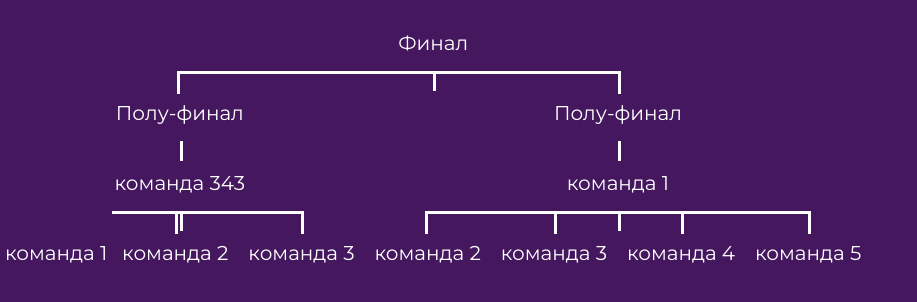
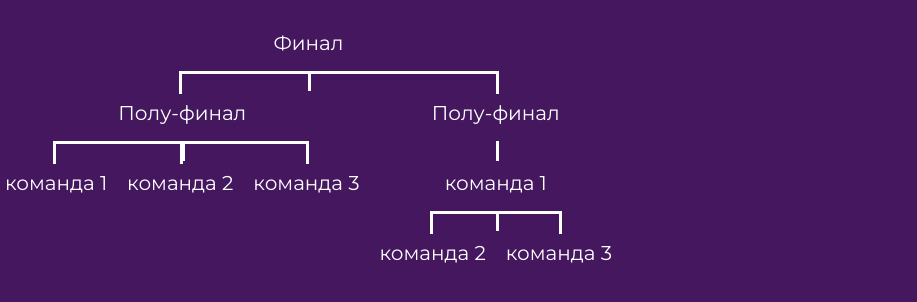
Before and after one commit to E314-byte/E314-byte.github.io, a plain HTML site: page index.html in a window 1280 px wide. Shown: the whole page, without its empty margins (0-917 px from the left). Drawn offline with Linux system fonts and the light colour scheme.

Commit message:
Update index.html

```diff
--- a/index.html
+++ b/index.html
@@ -19,16 +19,13 @@
                     <div class="positions">Полу-финал</div>
                     <ul>
                         <li>
-                            <div class="positions">команда 343</div>
-                            <ul>
-                                <div class="positions">команда 1</div>
+                            <div class="positions">команда 1</div>
+                            <li>
+                                <div class="positions">команда 2</div>
                                 <li>
-                                    <div class="positions">команда 2</div>
-                                    <li>
-                                        <div class="positions">команда 3</div>
-                                    </li>
+                                    <div class="positions">команда 3</div>
                                 </li>
-                            </ul>
+                            </li>
 
                         </li>
                     </ul>
@@ -44,12 +41,6 @@
                                     <li>
                                         <div class="positions">команда 3</div>
                                     </li>
-                                    <li>
-                                        <div class="positions">команда 4</div>
-                                    </li>
-                                    <li>
-                                        <div class="positions">команда 5</div>
-                                    </li>
                                 </li>
                             </ul>
                         </li>
```
